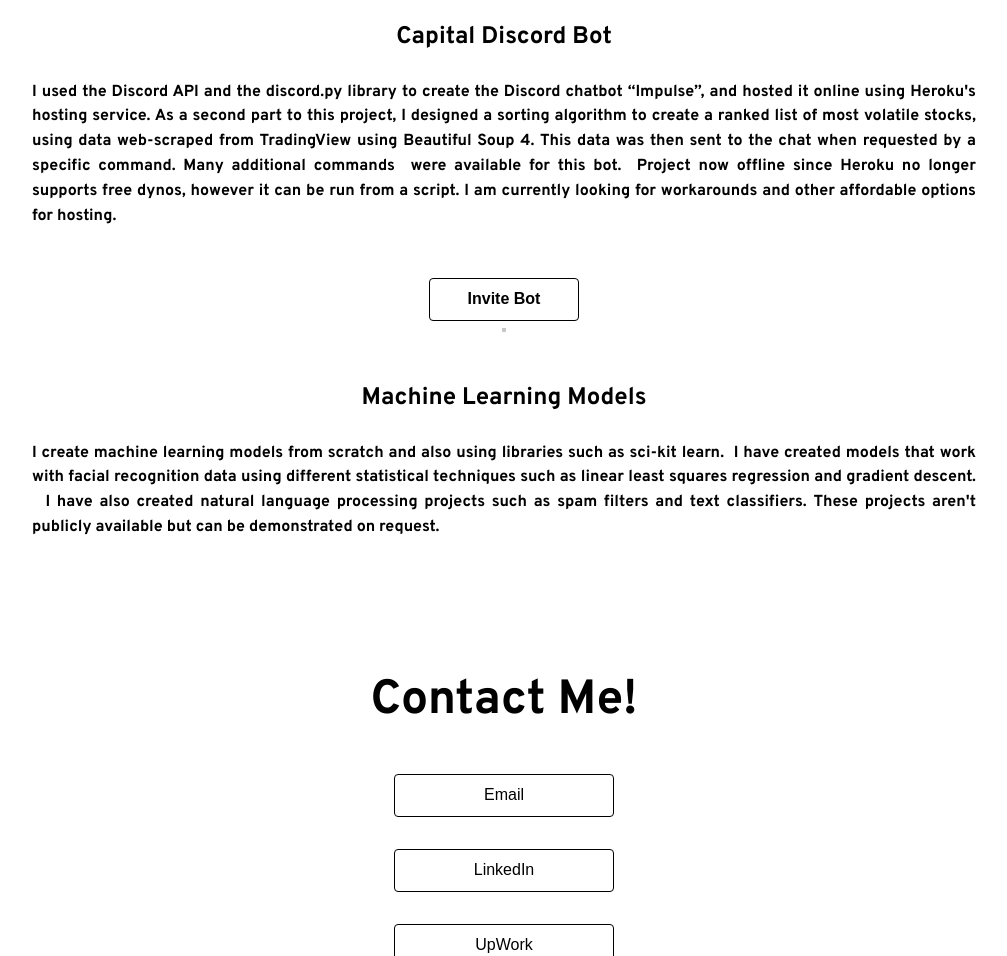
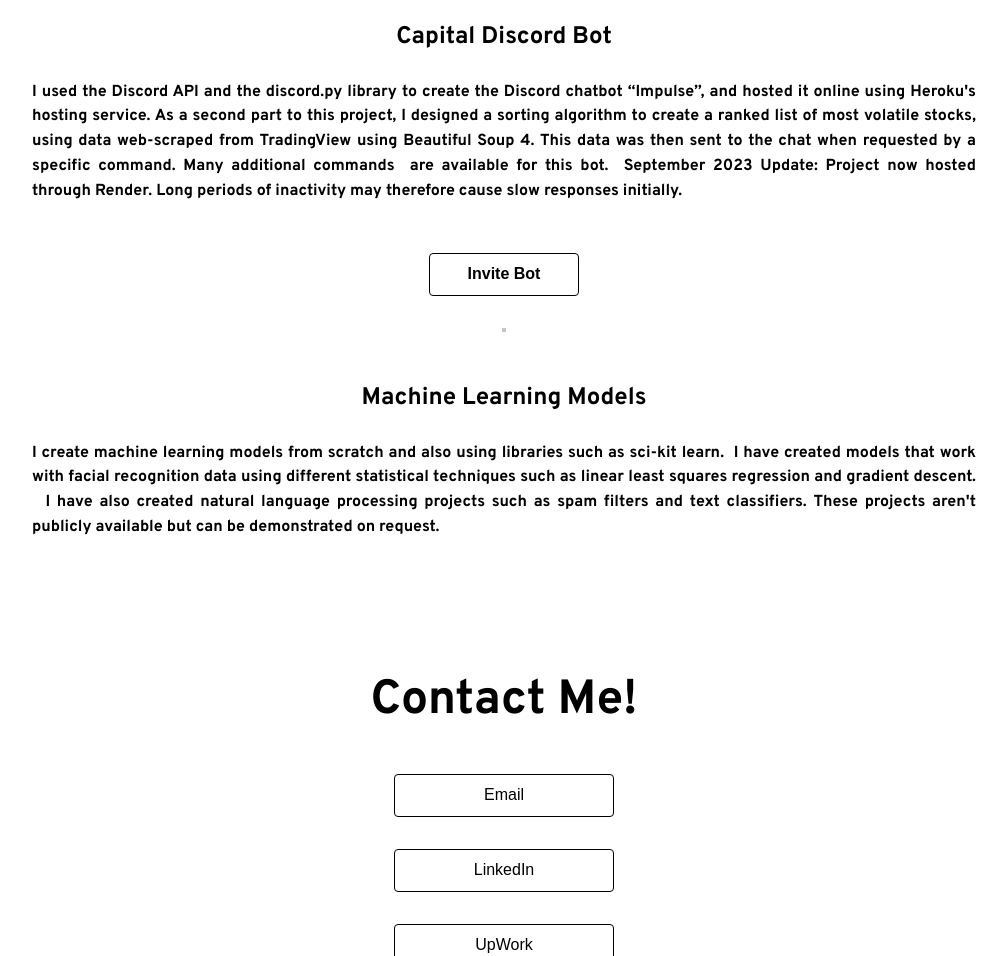
Before and after one commit to KS0107/ks0107.github.io, a website built with Parcel: page index.html in a window 1280 px wide. Shown: the part 2103-3059 px from the top of the page, without its empty margins (136-1143 px from the left). Built offline with nearby package versions, Linux system fonts and the light colour scheme; a web font is replaced by a local one.

Commit message:
Update bot

```diff
--- a/index.html
+++ b/index.html
@@ -224,13 +224,10 @@
                   volatile stocks, using data web-scraped from TradingView using
                   Beautiful Soup 4. This data was then sent to the chat when
                   requested by a specific command. Many additional commands
-                  &nbsp;were available for this bot.&nbsp;
+                  &nbsp;are available for this bot.&nbsp;
                 </span>
                 <span>
-                  Project now offline since Heroku no longer supports free
-                  dynos, however it can be run from a script. I am currently
-                  looking for workarounds and other affordable options for
-                  hosting.
+                  September 2023 Update: Project now hosted through Render. Long periods of inactivity may therefore cause slow responses initially.
                 </span>
                 <br />
                 <br />
```
